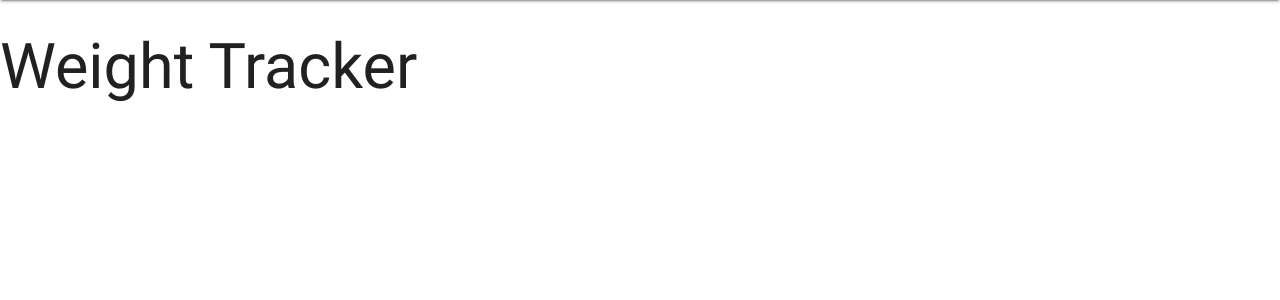
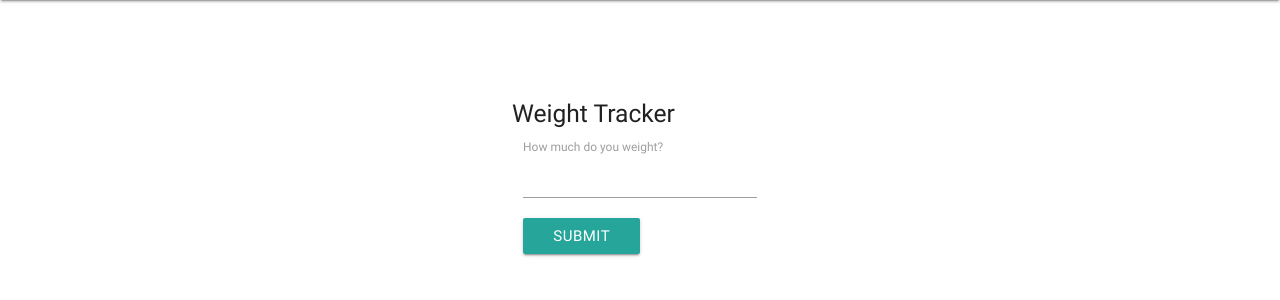
Before and after one commit to mahamadousylla/drchrono-onpatient, a Django app: template drchrono/templates/weight.html in a window 1280 px wide. Shown: the part 64-364 px from the top of the page. Run offline with Django 3.2, Linux system fonts and the light colour scheme; the template is opened without the code that fills it, so the values that code supplies are empty.

Commit message:
working on hydrate tracker

```diff
--- a/drchrono/polls/models.py
+++ b/drchrono/polls/models.py
@@ -34,5 +34,7 @@ class PatientID(models.Model): #models.Model
 
 	bp = list()
 
+	weight = list()
 	weight_dates = list()
+
 	hydrate_dates = list()
--- a/drchrono/polls/views.py
+++ b/drchrono/polls/views.py
@@ -66,13 +66,16 @@ def weight(request):
 	return render(request, 'weight.html', {'username': username})
 
 def chart_weight(request):
+	print("hereeeee")
 	weight = request.GET.get("weight")
+	print("weight: ", weight)
 	if weight is None:
 		return redirect("/weight.html")
 
 	db_methods.save_weight(weight, patientID)
 	obj = db_methods.get_weight(patientID)
-	return render(request, 'chart_weight.html', {'username': username})
+	obj["username"] = username
+	return render(request, 'chart_weight.html', obj)
 
 
 def hydrate(request):
--- a/drchrono/static/makeCharts.js
+++ b/drchrono/static/makeCharts.js
@@ -1,4 +1,4 @@
-function makeCharts(title, xaxis, dates, yaxis, seriesName, data, mx) {
+function makeCharts(title, xaxis, dates, yaxis, seriesName, data, mx = null) {
 	console.log(title, xaxis, dates, yaxis, seriesName, data);
   dates = dates.split(",");
   for (var i = 0; i < dates.length; i++) {
@@ -6,7 +6,6 @@ function makeCharts(title, xaxis, dates, yaxis, seriesName, data, mx) {
     dates[i] = dates[i].replace('&#39;', '');
     dates[i] = dates[i].replace('&#39;', '');
   }
-
 
  	Highcharts.chart('container', {
 
--- a/drchrono/templates/base.html
+++ b/drchrono/templates/base.html
@@ -3,7 +3,7 @@
 <!DOCTYPE html>
 <html>
 	<head>
-		<title>Blood Pressure Tracker</title>
+		<title>drchrono</title>
 		  <link rel="stylesheet" href="https://cdnjs.cloudflare.com/ajax/libs/materialize/0.100.2/css/materialize.min.css">
 	</head>
 	<body style="width: 100%;height:100%">
--- a/drchrono/templates/chart_hydrate.html
+++ b/drchrono/templates/chart_hydrate.html
@@ -12,7 +12,7 @@
 	<script src="{% static "makeCharts.js" %}" type="text/javascript"></script>
 
 	<script language="javascript">
-   makeCharts("{{ title }}", "{{ xaxis }}", {{ dates }}, "{{ yaxis }}", "{{ seriesName }}", {{ data }}, {{ mx }});
+   makeCharts("{{ title }}", "{{ xaxis }}", "{{ dates }}", "{{ yaxis }}", "{{ seriesName }}", {{ data }});
 	</script>
 </div>
 
--- a/drchrono/templates/chart_weight.html
+++ b/drchrono/templates/chart_weight.html
@@ -8,11 +8,11 @@
 
 
 <div id="container" style="min-width: 310px;max-width:1000px;height:400px;margin:0 auto;margin-top: 100px">
-	<h4>Sleep Tracker</h4>
+	<h4>Weight Tracker</h4>
 	<script src="{% static "makeCharts.js" %}" type="text/javascript"></script>
 
 	<script language="javascript">
-   makeCharts("{{ title }}", "{{ xaxis }}", {{ dates }}, "{{ yaxis }}", "{{ seriesName }}", {{ data }}, {{ mx }});
+   makeCharts("{{ title }}", "{{ xaxis }}", "{{ dates }}", "{{ yaxis }}", "{{ seriesName }}", {{ data }});
 	</script>
 </div>
 
--- a/drchrono/templates/weight.html
+++ b/drchrono/templates/weight.html
@@ -1,6 +1,21 @@
 {% extends "base.html" %}
 {% block content %}
 
-	<h1>Weight Tracker</h1>
+<div>
+	<div style="width: 40%;margin: 0 auto;margin-top: 100px;margin-left: 40%">
+		<h5>Weight Tracker</h5>
+
+		<form action="/chart_weight.html">
+			<div class="row">
+		    <div class="input-field col s6">
+		      <input value="" id="weight" name="weight" type="text" class="validate">
+		      <label class="active" for="weight">How much do you weight?</label>
+		      <input class="waves-effect waves-light btn" type="submit" value="Submit">
+		    </div>
+		  </div>
+		</form>
+	</div>
+
+</div>
 
 {% endblock content %}
```
Also changed, not shown: drchrono/polls/db_methods.py (+12 -8 lines), drchrono/templates/hydrate.html (+15 -1 lines), 5 other files.
